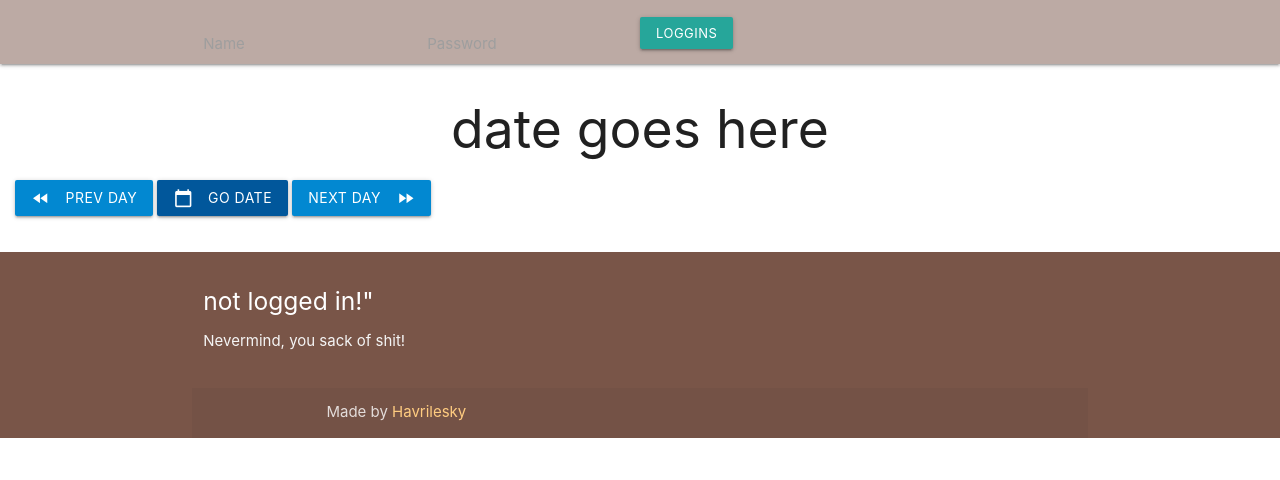
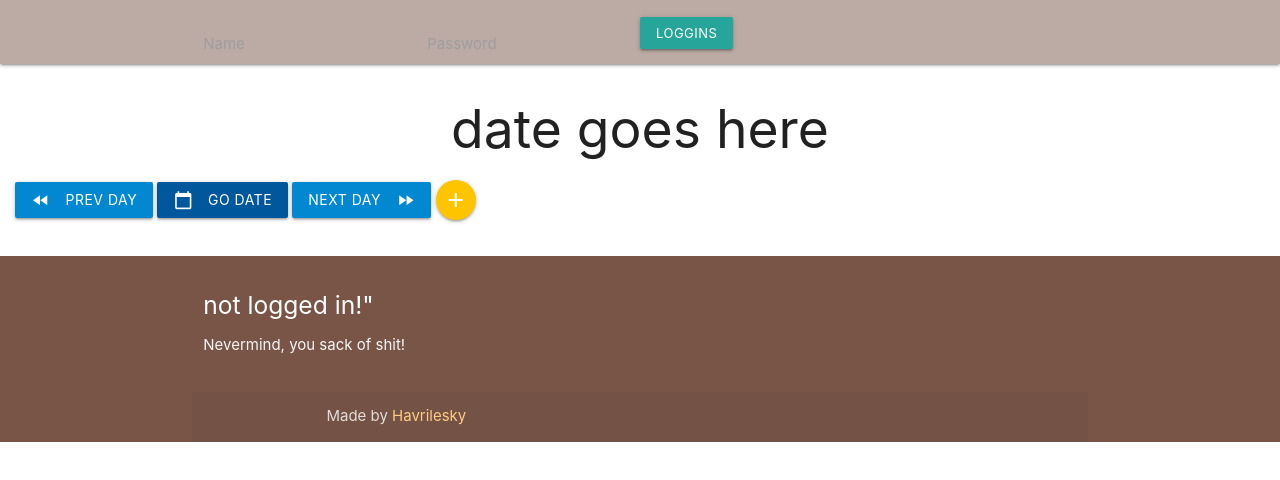
Before and after one commit to Havrilesky/MDBook, a website: page public/index.html in a window 1280 px wide. Drawn offline with nearby package versions, Linux system fonts and the light colour scheme.

Commit message:
adding new button if no entries

```diff
--- a/public/index.html
+++ b/public/index.html
@@ -76,6 +76,11 @@
         onclick="goToDate(new Date(lastDate.getTime() + oneDay))"
         >Next Day<i class="material-icons right">fast_forward</i></a
       >
+      <a
+      class="btn-floating amber accent-3 waves-effect waves-light"
+      onclick="newWriting(null);"
+      ><i class="material-icons">add</i></a
+    >
     </div>
 
     <div class="row">
--- a/public/thebook.js
+++ b/public/thebook.js
@@ -234,6 +234,7 @@ const authorsList = {
   Zirétha: "Zirétha",
   Elohandria: "Elohandria",
   Tehya: "Tehya",
+  Roquesse: "Roquesse",
   Egijebus: "Egijebus"
 };
 
@@ -617,12 +618,14 @@ async function startSetUp() {
   //sorta old:
   //"ws://ec2-54-183-136-214.us-west-1.compute.amazonaws.com:8090"
 
-  //theSock = await new WebSocket('ws://localhost:8090');//when running local
+ // theSock = await new WebSocket('ws://localhost:8090');//when running local
 
 
   theSock = await new WebSocket(
     "ws://ec2-54-183-216-27.us-west-1.compute.amazonaws.com:8090"
   );
+
+
 
   theSock.onopen = function () {
     console.log("websocket is connected ...");
@@ -972,6 +975,9 @@ function newWriting(writingItem) {
     var weatherSelect = writingItem.childNodes[1].childNodes[7].childNodes[1];
       */
 
+    defaultRec.Author = nameEntered; //set the author value to logged user by default
+
+
   if (writingItem) {
     defaultRec.Author =
       writingItem.childNodes[1].childNodes[11].childNodes[1].value; //set the author value
@@ -981,7 +987,11 @@ function newWriting(writingItem) {
       writingItem.childNodes[1].childNodes[7].childNodes[1].value; //set the weather value
     defaultRec.Temperature =
       writingItem.childNodes[1].childNodes[5].childNodes[1].value; //set the temp value
-  } //end any child nodes
+    //end any child nodes
+  }
+
+
+
   //get default or last data
   //save data to mongo
   var newWSMessage = {
```
